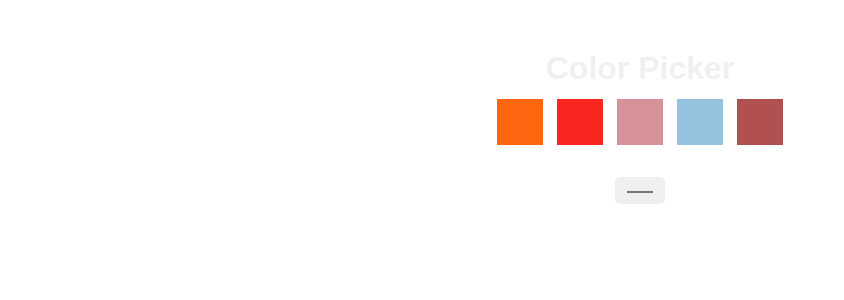
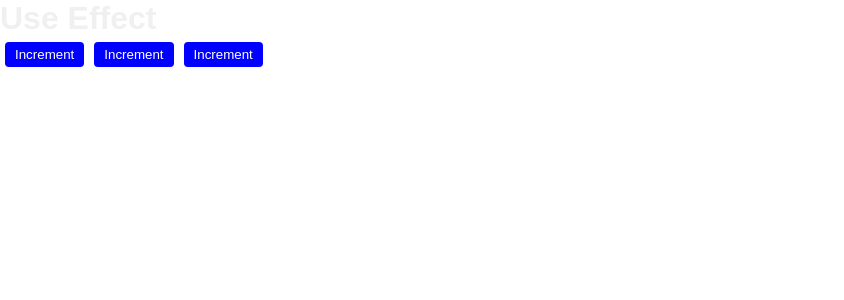
Before and after one commit to than53/react-practice, a React (Vite) app: page / in a window 1280 px wide. Shown: the top 300 px of the page, without its empty margins (0-844 px from the left). Built offline with nearby package versions, Linux system fonts and the light colour scheme.

Commit message:
Understanding different use of useEffect

```diff
--- a/src/App.jsx
+++ b/src/App.jsx
@@ -5,6 +5,7 @@ import UseStatePractice from "./components/react-practice-hooks/UseStatePractice
 import UseStateArray from "./components/react-practice-hooks/UseStateArray";
 import UseStateForm from "./components/react-practice-hooks/UseStateForm";
 import ColorPicker from "./components/color-picker-practice-project/ColorPicker";
+import UseEffect from "./components/react-practice-hooks/UseEffect";
 
 
 const App = () => {
@@ -45,7 +46,8 @@ const App = () => {
       {/* <UseStatePractice></UseStatePractice> */}
       {/* <UseStateArray></UseStateArray> */}
       {/* <UseStateForm></UseStateForm> */}
-      <ColorPicker></ColorPicker>
+      {/* <ColorPicker></ColorPicker> */}
+      <UseEffect></UseEffect>
     </>
   );
 };
--- /dev/null
+++ b/src/components/react-practice-hooks/UseEffect.jsx
@@ -0,0 +1,32 @@
+import React, { useEffect, useState } from "react";
+
+function UseEffect() {
+  const [count, setCount] = useState(0);
+  const [value1, setValue1] = useState(0);
+  const [value2, setValue2] = useState(0);
+
+//   useEffect(() => {
+//     document.title = `Count: ${count}`;
+//     console.log(`Use Effect Trigger`);
+//   }, [count]);
+
+//   useEffect(() => {
+//     document.title = `Count: ${count}`;
+//     console.log(`Use Effect Trigger`);
+//   });
+
+  useEffect(() => {
+    document.title = `Count: ${count}`;
+    console.log(`Use Effect Trigger`);
+  }, []);
+  return (
+    <div>
+      <h1>Use Effect</h1>
+      <button onClick={()=> setCount(count +1)}>Increment</button>
+      <button onClick={()=> setValue1(value1 +1)}>Increment</button>
+      <button onClick={()=> setValue2(value2 +1)}>Increment</button>
+    </div>
+  );
+}
+
+export default UseEffect;
```
